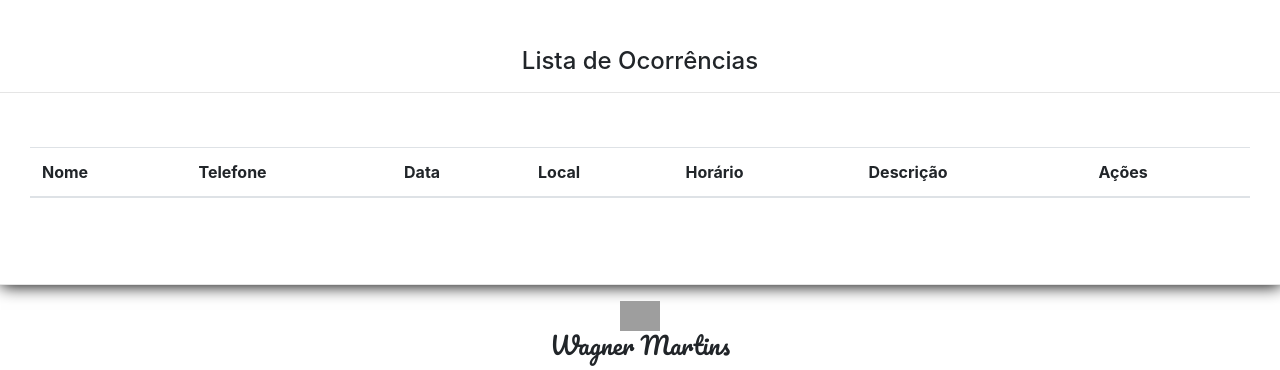
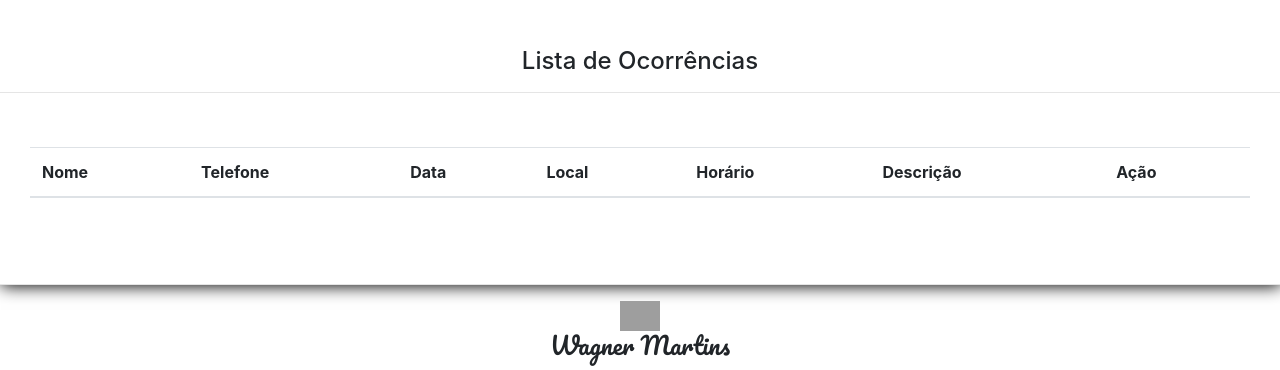
Before and after one commit to Wagner1218/cameras, a PHP site: page /publico/ocorrencias.php in a window 1280 px wide. Shown: the part 77-447 px from the top of the page. Run offline with PHP 8.4, Linux system fonts and the light colour scheme; the visitor is signed in with stand-in values (Sample User, id 1); data that the repository does not hold is empty; some libraries are stand-ins or nearby versions; grey boxes are pictures that could not be loaded.

Commit message:
Atualização

```diff
--- a/publico/ocorrencias.php
+++ b/publico/ocorrencias.php
@@ -51,7 +51,7 @@ if($_SESSION['id'] != '' && $_SESSION['nome'] != ''){
                 <th scope="col">Local</th>
                 <th scope="col">Horário</th>
                 <th scope="col">Descrição</th>
-                <th scope="col">Ações</th>
+                <th scope="col">Ação</th>
               </tr>
             </thead>
 
--- a/publico/status.php
+++ b/publico/status.php
@@ -49,7 +49,6 @@ if($_SESSION['id'] != '' && $_SESSION['nome'] != ''){
                 <th scope="col">Data</th>
                 <th scope="col">Local</th>
                 <th scope="col">Horário</th>
-                <th scope="col">Descrição</th>
                 <th scope="col">Link</th>
               </tr>
             </thead>
@@ -65,7 +64,6 @@ if($_SESSION['id'] != '' && $_SESSION['nome'] != ''){
                         <th>$dbaselec->data1</th>
                         <th>$dbaselec->local1</th>
                         <th>$dbaselec->horario</th>
-                        <th style='max-width: 500px;'>$dbaselec->descricao</th>
                         <th style='max-width: 500px;'>$dbaselec->link</th>
                       </tr>
                     </div>
```
